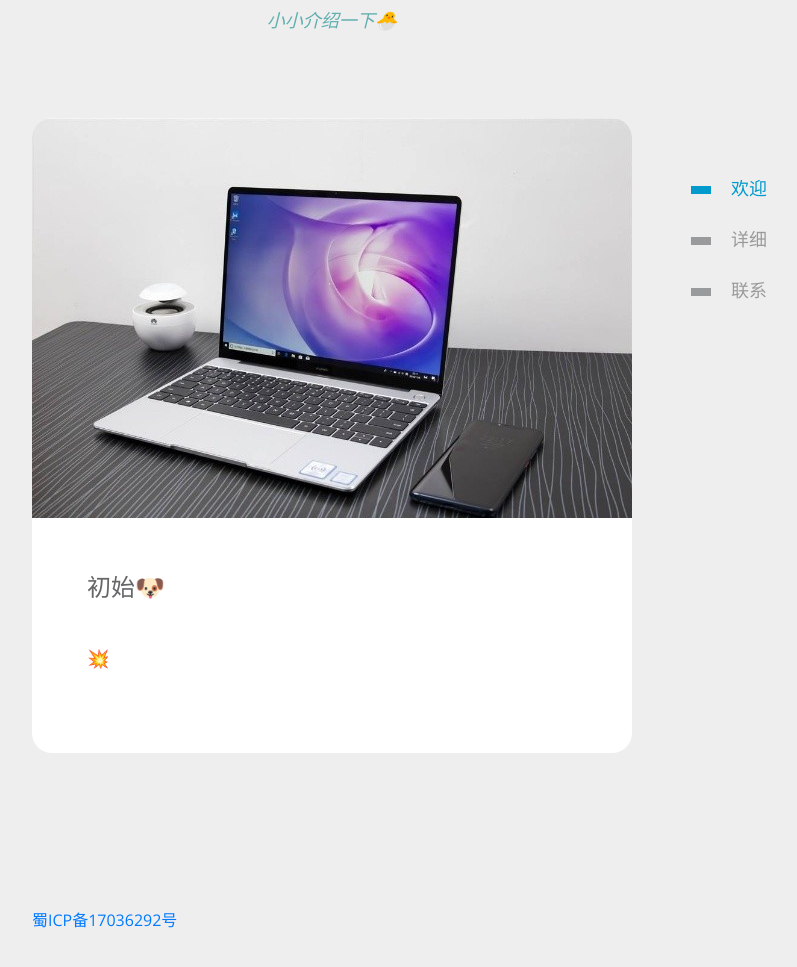
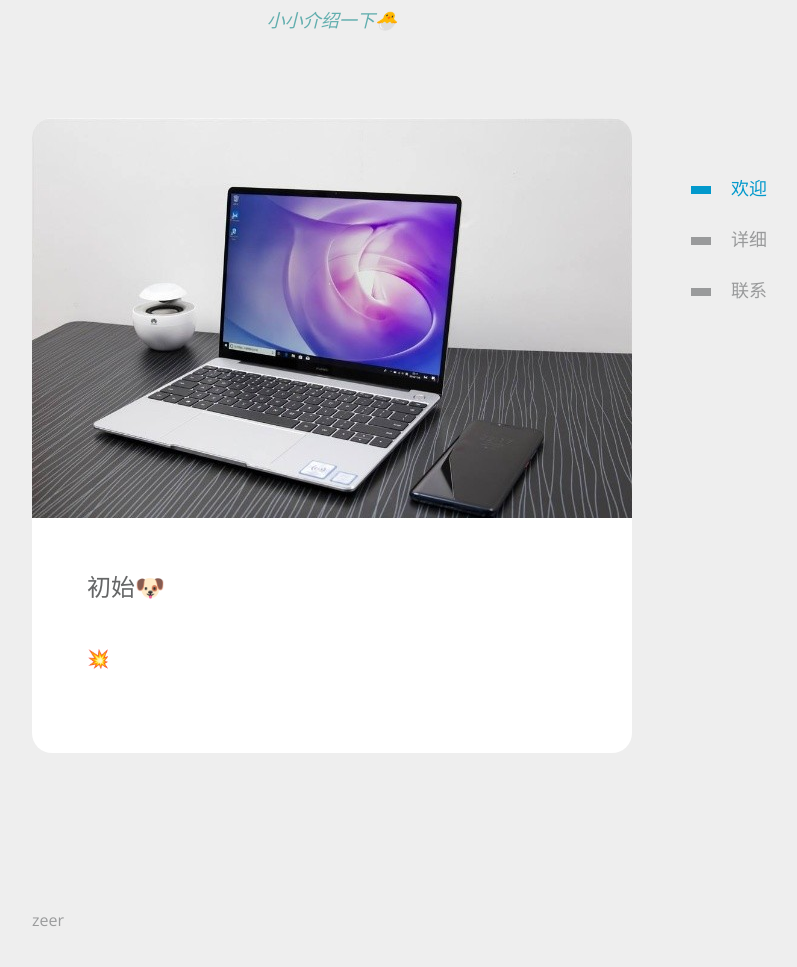
Before and after one commit to zeerteam/zeerteam.github.io, a plain HTML site: page index.html in a window 1280 px wide. Shown: the part 107-1074 px from the top of the page, without its empty margins (308-1105 px from the left). Drawn offline with nearby package versions, Linux system fonts and the light colour scheme.

Commit message:
Update index.html

```diff
--- a/index.html
+++ b/index.html
@@ -59,7 +59,7 @@ var _hmt = _hmt || [];
     </section>
 
     <footer>
-      <span><a href="http://www.beian.miit.gov.cn/">蜀ICP备17036292号</a></span>
+      <span>zeer</span>
     </footer>
   </div>
 </body>
```
